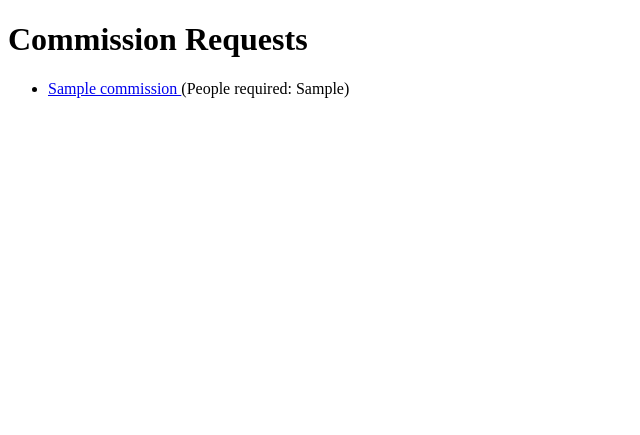
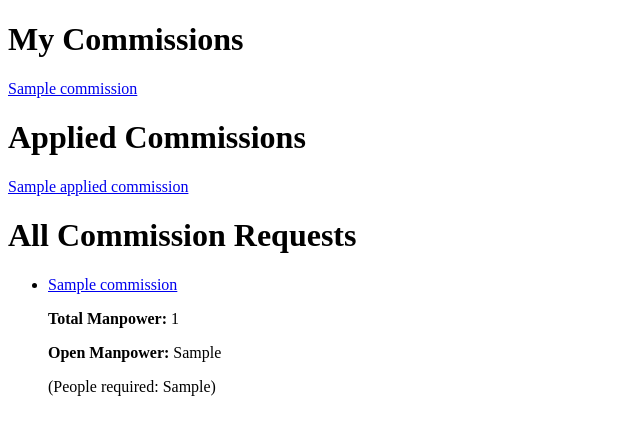
Before and after one commit to lapwenggan298/commongrounds-F-12, a Django app: template commissions/templates/commissions/commission_list.html in a window 1280 px wide. Shown: the top 435 px of the page, without its empty margins (0-640 px from the left). Run offline with Django 5.2, Linux system fonts and the light colour scheme; the template is opened without the code that fills it: most values are stand-ins (such as "Sample title", 1, 10 or a date in 2020).

Commit message:
bug fixes and code format and some updated stuff and yeah

```diff
--- a/commissions/templates/commissions/commission_detail.html
+++ b/commissions/templates/commissions/commission_detail.html
@@ -16,6 +16,12 @@
     <p><strong>People Required:</strong> {{ commission.people_required }}</p>
     <p><strong>Created On:</strong> {{ commission.created_on }}</p>
     <p><strong>Last Updated:</strong> {{ commission.updated_on }}</p>
+
+    {% if user.is_authenticated and commission.maker == user.profile %}
+    <a href="{% url 'commissions:commission_update' commission.pk %}">
+        Edit Commission
+    </a>
+{% endif %}
 
    <h2>Jobs</h2>
 
--- a/commissions/templates/commissions/commission_list.html
+++ b/commissions/templates/commissions/commission_list.html
@@ -1,7 +1,23 @@
 {% extends 'base.html' %}
 
 {% block content %}
-    <h1>Commission Requests</h1>
+
+<h1>My Commissions</h1>
+{% for c in my_commissions %}
+    <p><a href="{% url 'commissions:commission_detail' c.pk %}">{{ c.title }}</a></p>
+{% empty %}
+    <p>None</p>
+{% endfor %}
+
+
+<h1>Applied Commissions</h1>
+{% for c in applied_commissions %}
+    <p><a href="{% url 'commissions:commission_detail' c.pk %}">{{ c.title }}</a></p>
+{% empty %}
+    <p>None</p>
+{% endfor %}
+
+<h1>All Commission Requests</h1>
 
     <ul>
         {% for commission in commissions %}
@@ -9,6 +25,8 @@
                 <a href="{% url 'commissions:commission_detail' commission.pk %}">
                     {{ commission.title }}
                 </a>
+                <p><strong>Total Manpower:</strong> {{ summary.total_manpower }}</p>
+                <p><strong>Open Manpower:</strong> {{ summary.open_manpower }}</p>
                 (People required: {{ commission.people_required }})
             </li>
         {% empty %}
@@ -16,4 +34,10 @@
         {% endfor %}
     </ul>
 
+    {% if user.is_authenticated %}
+    <a href="{% url 'commissions:commission_create' %}">
+        Create Commission
+    </a>
+{% endif %}
+
 {% endblock %}
```
Also changed, not shown: commissions/models.py (+21 -11 lines), commissions/services.py (+9 -1 lines), commissions/views.py (+7 -2 lines).
